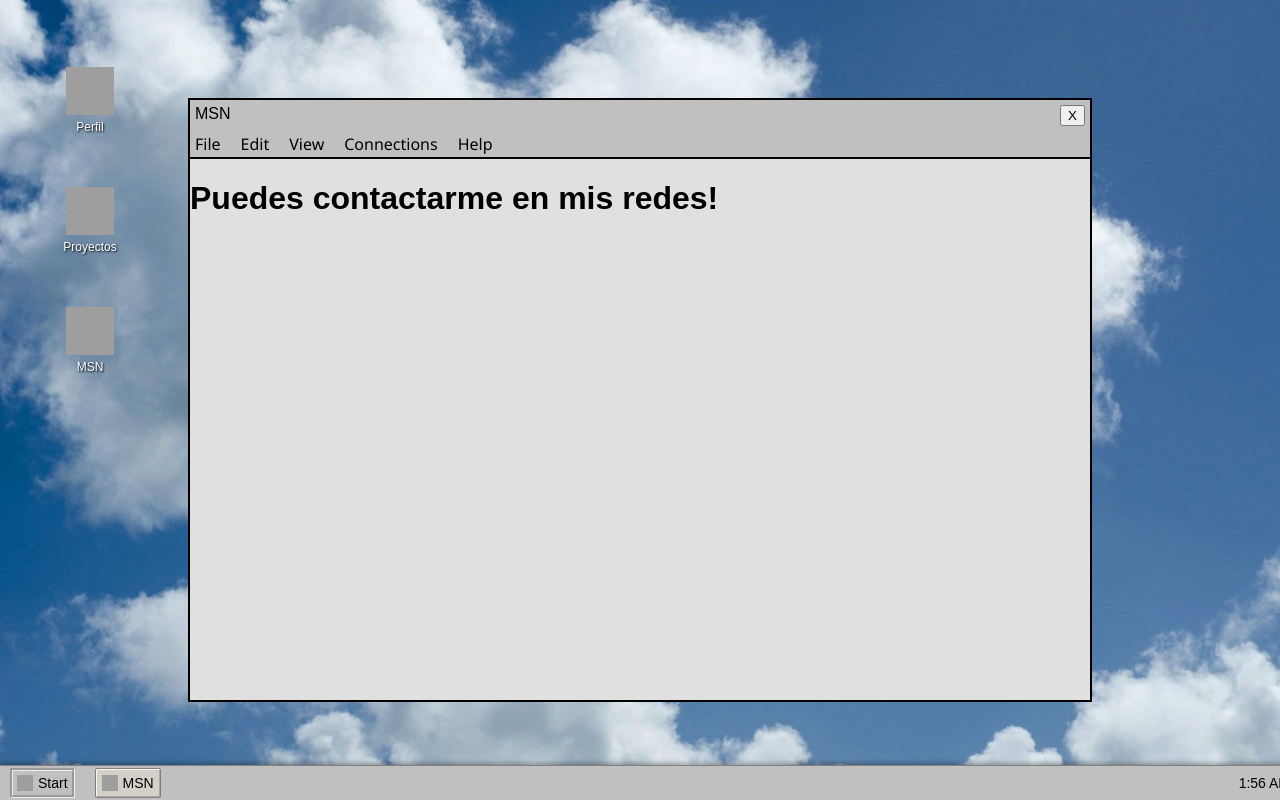
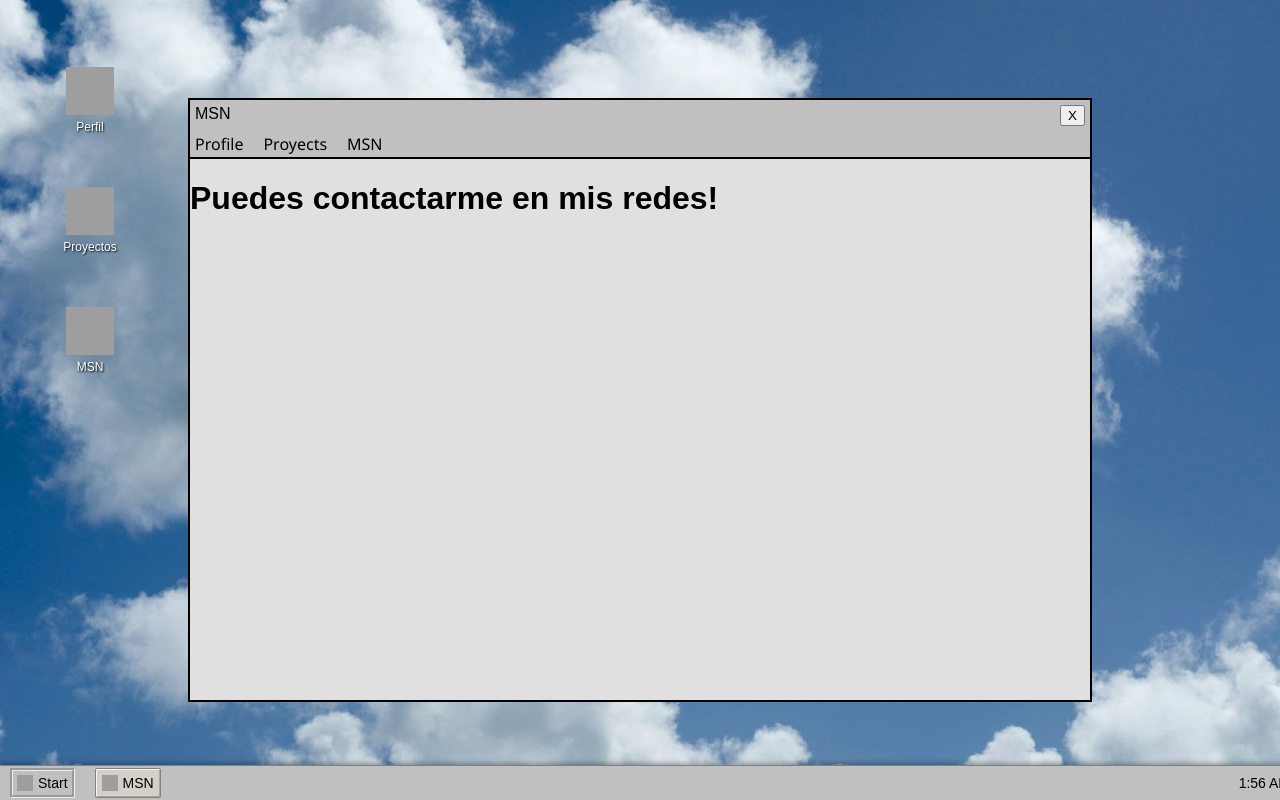
Before and after one commit to mateovranych/Portfolio, an Angular app: page / in a window 1280 px wide. Both pictures are taken after a click on the element "MSN". Built offline with nearby package versions, Linux system fonts and the light colour scheme; grey boxes are pictures that could not be loaded.

Commit message:
cambios en la barra

```diff
--- a/src/app/desktop/task-bar/task-bar.component.html
+++ b/src/app/desktop/task-bar/task-bar.component.html
@@ -9,7 +9,6 @@
       <div class="menu-item">Configuración</div>
       <div class="menu-item">Buscar</div>
       <div class="menu-item">Cerrar sesión</div>
-
     </div>
   </div>
 
--- a/src/app/icons/msn/msn.component.html
+++ b/src/app/icons/msn/msn.component.html
@@ -1,11 +1,9 @@
 <div class="window-container">
     <div class="window-header">
         <div class="menu-bar">
-            <span class="menu-item">File</span>
-            <span class="menu-item">Edit</span>
-            <span class="menu-item">View</span>
-            <span class="menu-item">Connections</span>
-            <span class="menu-item">Help</span>
+            <span class="menu-item">Profile</span>
+            <span class="menu-item">Proyects</span>
+            <span class="menu-item">MSN</span>
         </div>
     </div>
     <div class="content">
```
